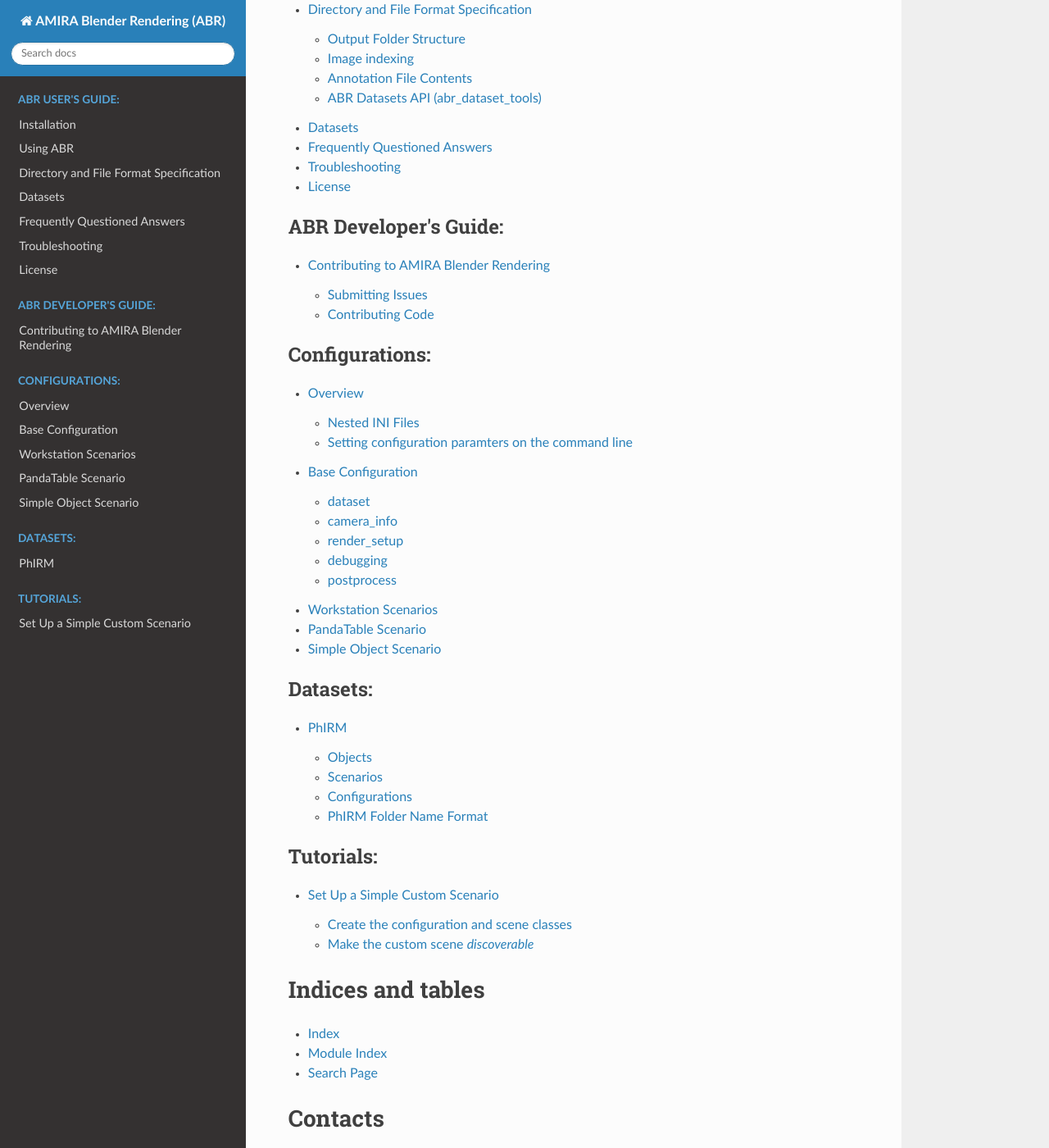
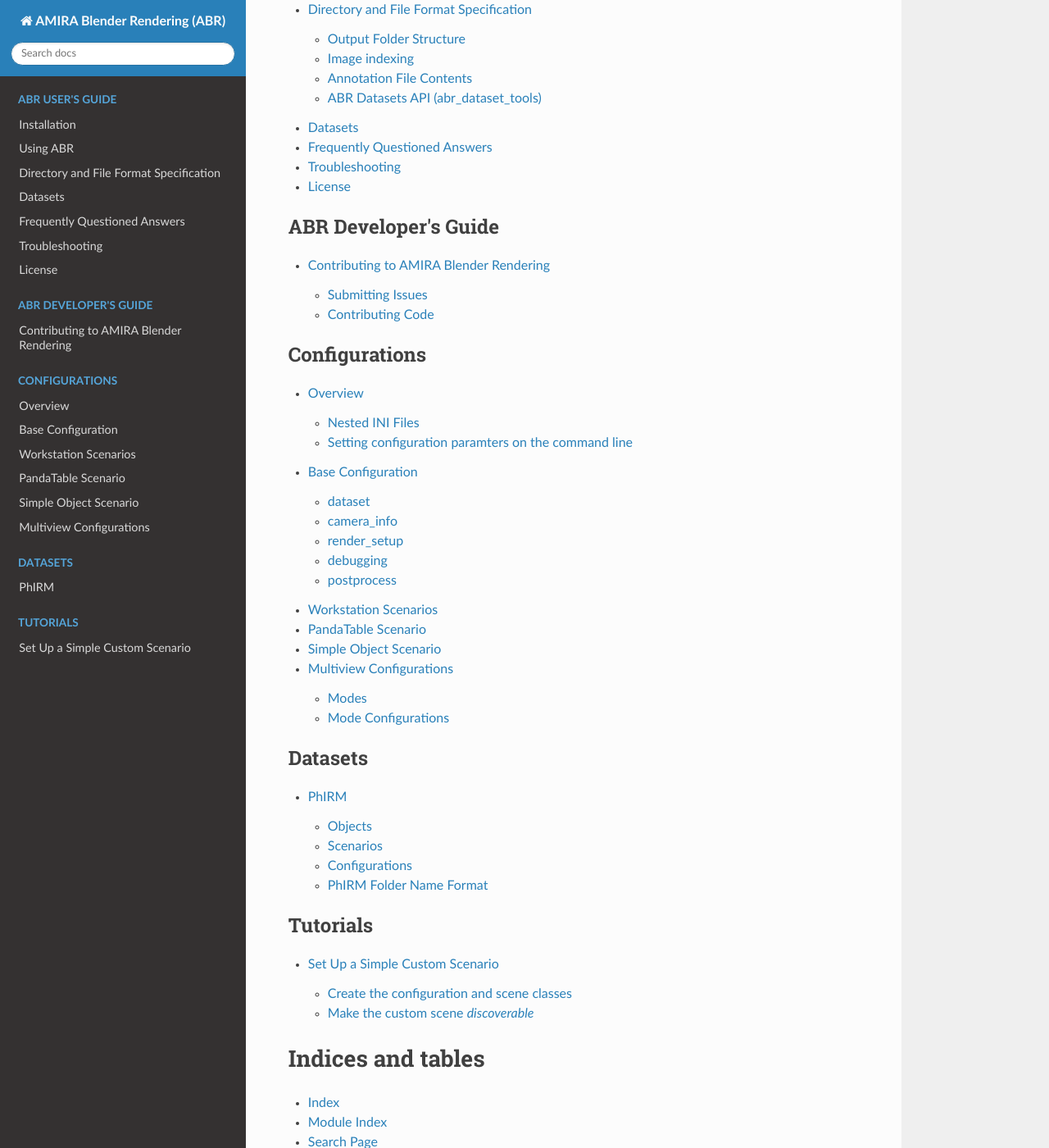
Before and after one commit to boschresearch/amira_blender_rendering, a Sphinx documentation site: the page built from docs/index.rst, in a window 1280 px wide and 1400 px high, scrolled down 1675 px. Shown: the whole window at 82% size. Built offline with Sphinx 7.4.7 and the Read the Docs theme 2.0.0, drawn with Linux system fonts in a browser that asks for light colours; some of the changed text lies outside the part shown.

Commit message:
update index

```diff
--- a/docs/index.rst
+++ b/docs/index.rst
@@ -72,7 +72,7 @@
 
 .. toctree::
    :maxdepth: 3
-   :caption: ABR User's Guide:
+   :caption: ABR User's Guide
 
    installation.rst
    using.rst
@@ -84,29 +84,31 @@
 
 .. toctree::
    :maxdepth: 3
-   :caption: ABR Developer's Guide:
+   :caption: ABR Developer's Guide
 
    contributing.rst
 
 .. toctree::
    :maxdepth: 3
-   :caption: Configurations:
+   :caption: Configurations
+   :name: configurations
 
    configs/overview.rst
    configs/baseconfiguration.rst
    configs/workstation_scenarios.rst
    configs/pandatable.rst
    configs/simpleobject.rst
+   configs/multiview.rst
 
 .. toctree::
   :maxdepth: 3
-  :caption: Datasets:
+  :caption: Datasets
 
   datasets/phirm.rst
 
 .. toctree::
   :maxdepth: 3
-  :caption: Tutorials:
+  :caption: Tutorials
 
   tutorials/simplecustomscenario.rst
 
@@ -123,5 +125,5 @@
 ========
 
 | `Nicolai Waniek <mailto:Nicolai.Waniek@de.bosch.com>`_
+| `Marco Todescato <mailto:Marco.Todescato@de.bosch.com>`_
 | `Markus Spies <mailto:Markus.Spies2@de.bosch.com>`_
-| `Marco Todescato <mailto:Marco.Todescato@de.bosch.com>`_
```
